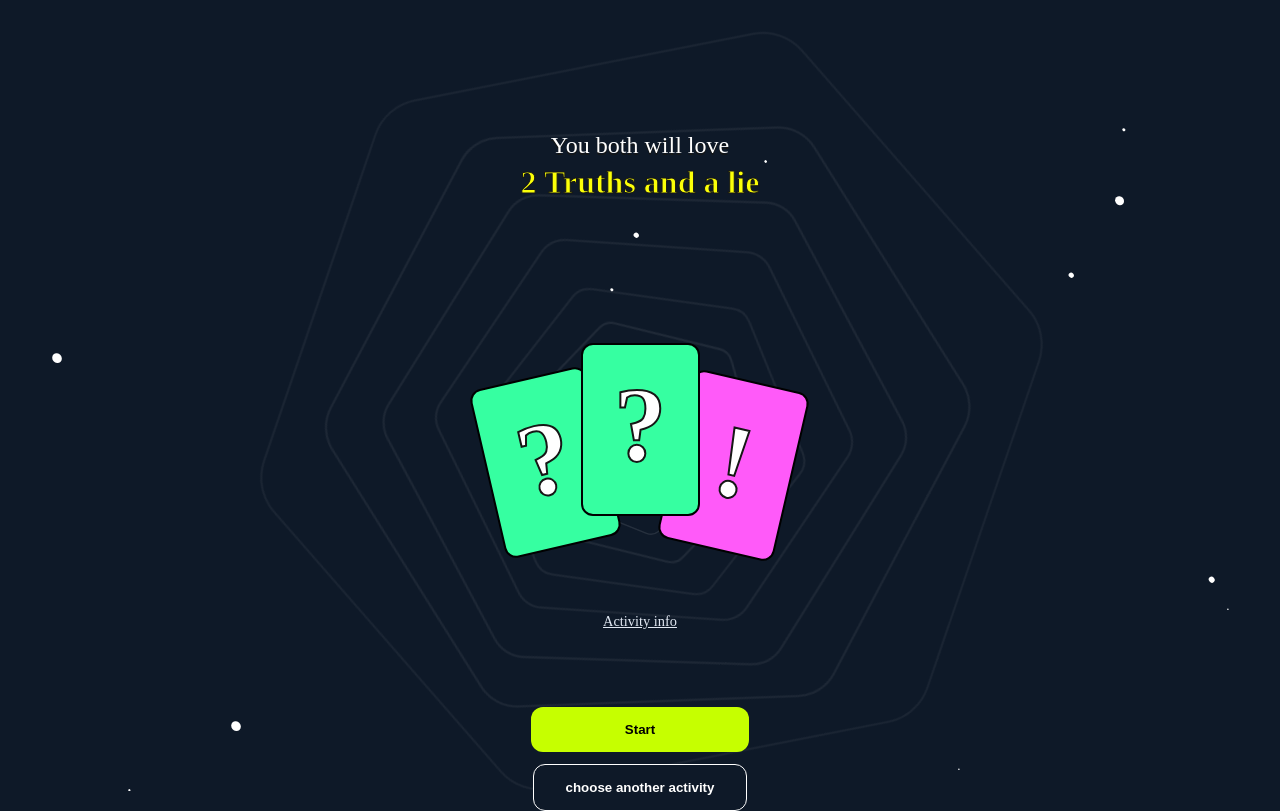
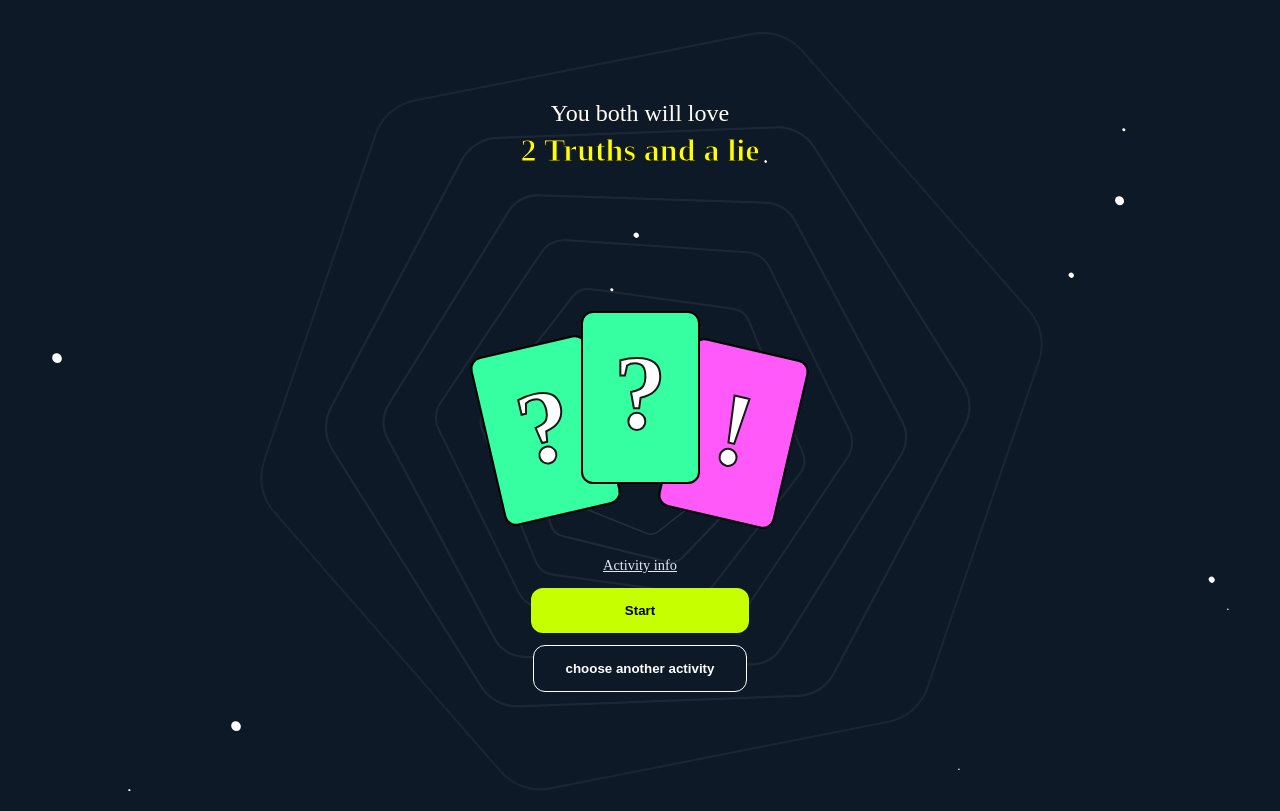
Before and after one commit to Abhirajkar27/TTOL_V2, a React (Create React App) app: page / in a window 1280 px wide. Built offline with nearby package versions, Linux system fonts and the light colour scheme.

Commit message:
landing page

```diff
--- a/src/App.css
+++ b/src/App.css
@@ -29,7 +29,7 @@ body {
   align-items: center;
   justify-content: center;
   flex-direction: column;
-  margin-top: -2.06rem;
+  margin-top: -4.06rem;
 }
 .Landing_card {
   border: 2px solid black;
@@ -86,7 +86,7 @@ body {
 }
 .Landing_buttons {
   position: relative;
-  top:7rem ;
+  top:2rem;
   display: flex;
   flex-direction: column;
   justify-content: center;
@@ -118,11 +118,12 @@ body {
   border: 1.8px solid var(--Light-Light--100, #fff);
 }
 .activity_info {
-  margin-top: -61px;
+  margin-top: -85px;
+  margin-bottom: 2rem;
 }
-.Landing_Upperdiv {
+.Landing_Upperdiv{
   position: relative;
-  top: 6.69rem;
+  top: 4.69rem;
   display: flex;
   flex-direction: column;
   gap: 0px;
```
